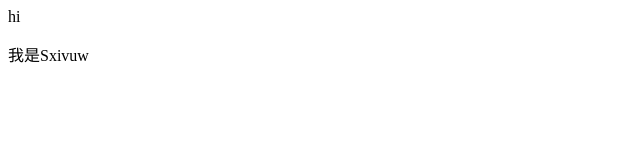
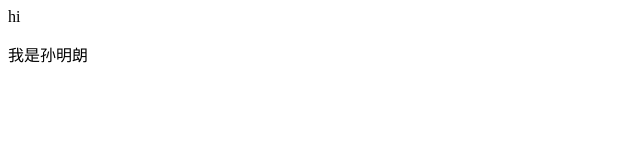
Before and after one commit to Sxviuw/Sxivuw, a plain HTML site: page index.html in a window 1280 px wide. Shown: the full height of the page, 0-640 px from the left. Drawn offline with Linux system fonts and the light colour scheme.

Commit message:
Add files via upload

```diff
--- a/index.html
+++ b/index.html
@@ -1,2 +1,2 @@
 <p>hi</p>
-<p>我是Sxivuw</p>
+<p>我是孙明朗</p>
```
